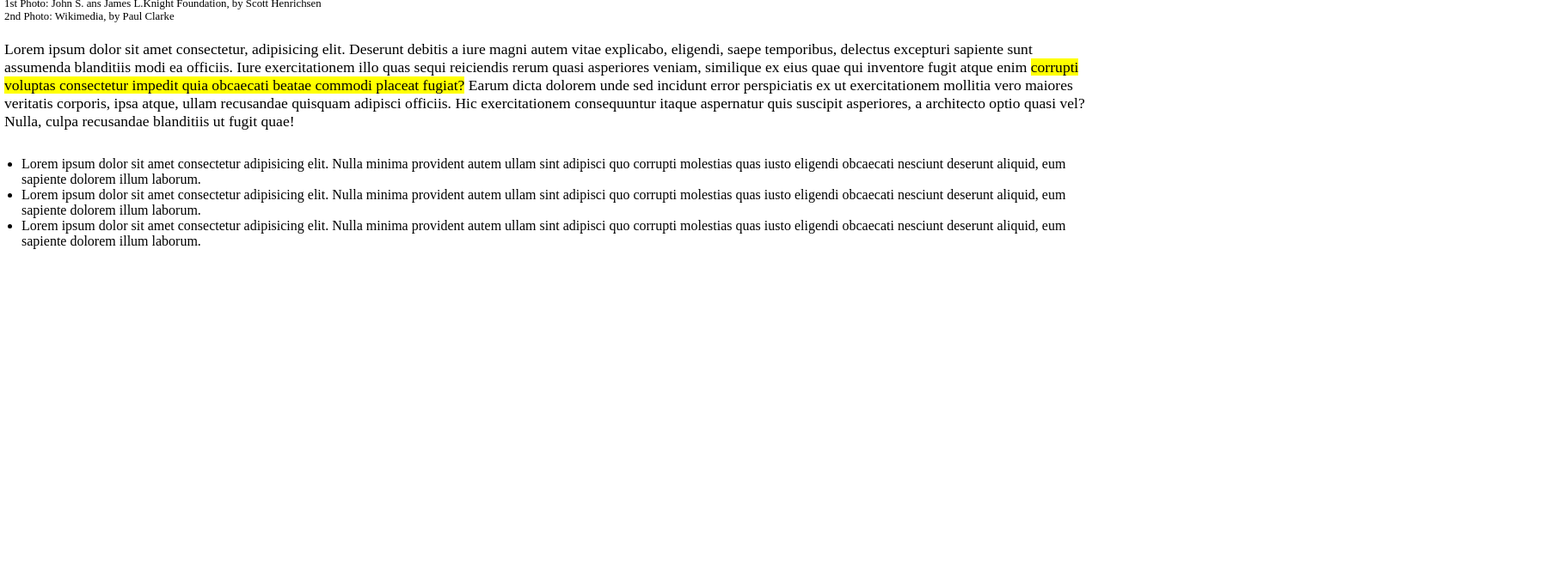
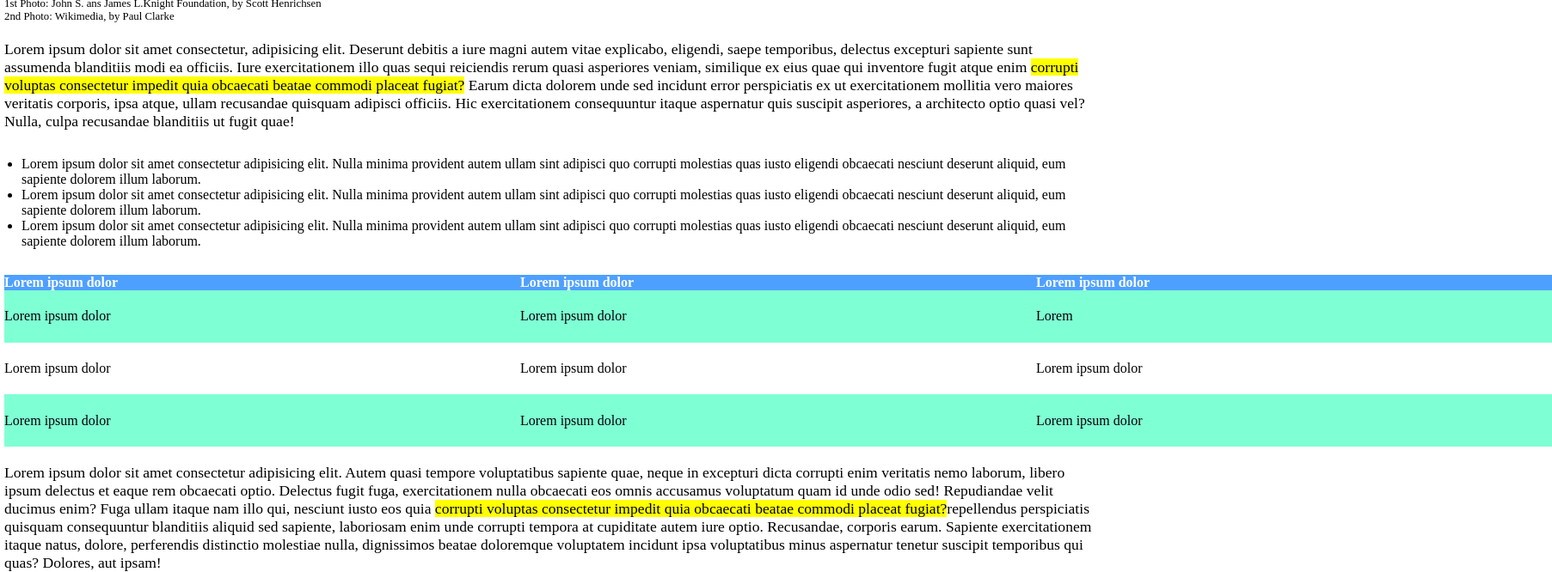
Before and after one commit to RiccardoLoPresti/html-css-booleaner, a plain HTML site: page index.html in a window 1280 px wide. Shown: the part 657-1323 px from the top of the page at 86% size, 1805 px wide, since content can reach past the window. Before the commit the page ends 947 px from the top, so only its background shows below. Drawn offline with Linux system fonts and the light colour scheme.

Commit message:
[add] secondo-paragrafo

```diff
--- a/css/style.css
+++ b/css/style.css
@@ -37,6 +37,29 @@ section p{
   font-size: 1.1rem;
 }
 
+ul li {
+  margin-left: 20px;
+}
+
+table, ul{
+  margin-top: 30px;
+}
+
+table {
+  border-collapse: collapse;
+  height: 200px;
+  width:1800px;
+}
+
+th{
+  text-align: left;
+}
+
+thead{
+background-color:rgb(78, 160, 255);
+color: white;
+}
+
 #autore{
   color: rgb(78, 160, 255);
 }
@@ -45,12 +68,6 @@ section p{
   max-width: 1200px;
 }
 
-ul li {
-  margin-left: 20px;
-}
-ul{
-  margin-top: 30px;
-}
 .title{
   margin-top: 10px;
   font-size: 2rem;
@@ -58,7 +75,7 @@ ul{
   color: grey;
 }
 
-.img, .main-text{
+.img, .main-text, .secondo-paragrafo{
   margin-top: 20px;
 }
 
@@ -70,12 +87,6 @@ ul{
   background-color: yellow;
 }
 
-table {
-  border-collapse: collapse;
+.riga-colorata{
+  background-color: aquamarine;
 }
-
-thead{
-background-color:rgb(78, 160, 255);
-color: white;
-
-}
--- a/index.html
+++ b/index.html
@@ -38,7 +38,9 @@
 
     <section class="main-text">
 
-      <p>Lorem ipsum dolor sit amet consectetur, adipisicing elit. Deserunt debitis a iure magni autem vitae explicabo, eligendi, saepe temporibus, delectus excepturi sapiente sunt assumenda blanditiis modi ea officiis. Iure exercitationem illo quas sequi reiciendis rerum quasi asperiores veniam, similique ex eius quae qui inventore fugit atque enim <span class="highlighted">corrupti voluptas consectetur impedit quia obcaecati beatae commodi placeat fugiat?</span>  Earum dicta dolorem unde sed incidunt error perspiciatis ex ut exercitationem mollitia vero maiores veritatis corporis, ipsa atque, ullam recusandae quisquam adipisci officiis. Hic exercitationem consequuntur itaque aspernatur quis suscipit asperiores, a architecto optio quasi vel? Nulla, culpa recusandae blanditiis ut fugit quae!</p>
+      <div class="primo-paragrafo">
+        <p>Lorem ipsum dolor sit amet consectetur, adipisicing elit. Deserunt debitis a iure magni autem vitae explicabo, eligendi, saepe temporibus, delectus excepturi sapiente sunt assumenda blanditiis modi ea officiis. Iure exercitationem illo quas sequi reiciendis rerum quasi asperiores veniam, similique ex eius quae qui inventore fugit atque enim <span class="highlighted">corrupti voluptas consectetur impedit quia obcaecati beatae commodi placeat fugiat?</span>  Earum dicta dolorem unde sed incidunt error perspiciatis ex ut exercitationem mollitia vero maiores veritatis corporis, ipsa atque, ullam recusandae quisquam adipisci officiis. Hic exercitationem consequuntur itaque aspernatur quis suscipit asperiores, a architecto optio quasi vel? Nulla, culpa recusandae blanditiis ut fugit quae!</p>
+      </div>
 
       <ul>
         <li>Lorem ipsum dolor sit amet consectetur adipisicing elit. Nulla minima provident autem ullam sint adipisci quo corrupti molestias quas iusto eligendi obcaecati nesciunt deserunt aliquid, eum sapiente dolorem illum laborum.</li>
@@ -46,9 +48,40 @@
         <li>Lorem ipsum dolor sit amet consectetur adipisicing elit. Nulla minima provident autem ullam sint adipisci quo corrupti molestias quas iusto eligendi obcaecati nesciunt deserunt aliquid, eum sapiente dolorem illum laborum.</li>
       </ul>
 
+      <table>
 
+        <thead>
+          <tr>
+            <th>Lorem ipsum dolor</th>
+            <th>Lorem ipsum dolor</th>
+            <th>Lorem ipsum dolor</th>
+          </tr>
+        </thead>
+
+        <tbody>
+          <tr class="riga-colorata">
+            <td>Lorem ipsum dolor</td>
+            <td>Lorem ipsum dolor</td>
+            <td>Lorem </td>
+          </tr>
+          <tr>
+            <td>Lorem ipsum dolor</td>
+            <td>Lorem ipsum dolor</td>
+            <td>Lorem ipsum dolor</td>
+          </tr>
+          <tr class="riga-colorata">
+            <td>Lorem ipsum dolor</td>
+            <td>Lorem ipsum dolor</td>
+            <td>Lorem ipsum dolor</td>
+          </tr>
+        </tbody>
 
       </table>
+
+      <div class="secondo-paragrafo"></div>
+
+      <p>Lorem ipsum dolor sit amet consectetur adipisicing elit. Autem quasi tempore voluptatibus sapiente quae, neque in excepturi dicta corrupti enim veritatis nemo laborum, libero ipsum delectus et eaque rem obcaecati optio. Delectus fugit fuga, exercitationem nulla obcaecati eos omnis accusamus voluptatum quam id unde odio sed! Repudiandae velit ducimus enim? Fuga ullam itaque nam illo qui, nesciunt iusto eos quia <span class="highlighted">corrupti voluptas consectetur impedit quia obcaecati beatae commodi placeat fugiat?</span>repellendus perspiciatis quisquam consequuntur blanditiis aliquid sed sapiente, laboriosam enim unde corrupti tempora at cupiditate autem iure optio. Recusandae, corporis earum. Sapiente exercitationem itaque natus, dolore, perferendis distinctio molestiae nulla, dignissimos beatae doloremque voluptatem incidunt ipsa voluptatibus minus aspernatur tenetur suscipit temporibus qui quas? Dolores, aut ipsam!</p>
+
 
     </section>
 
```
